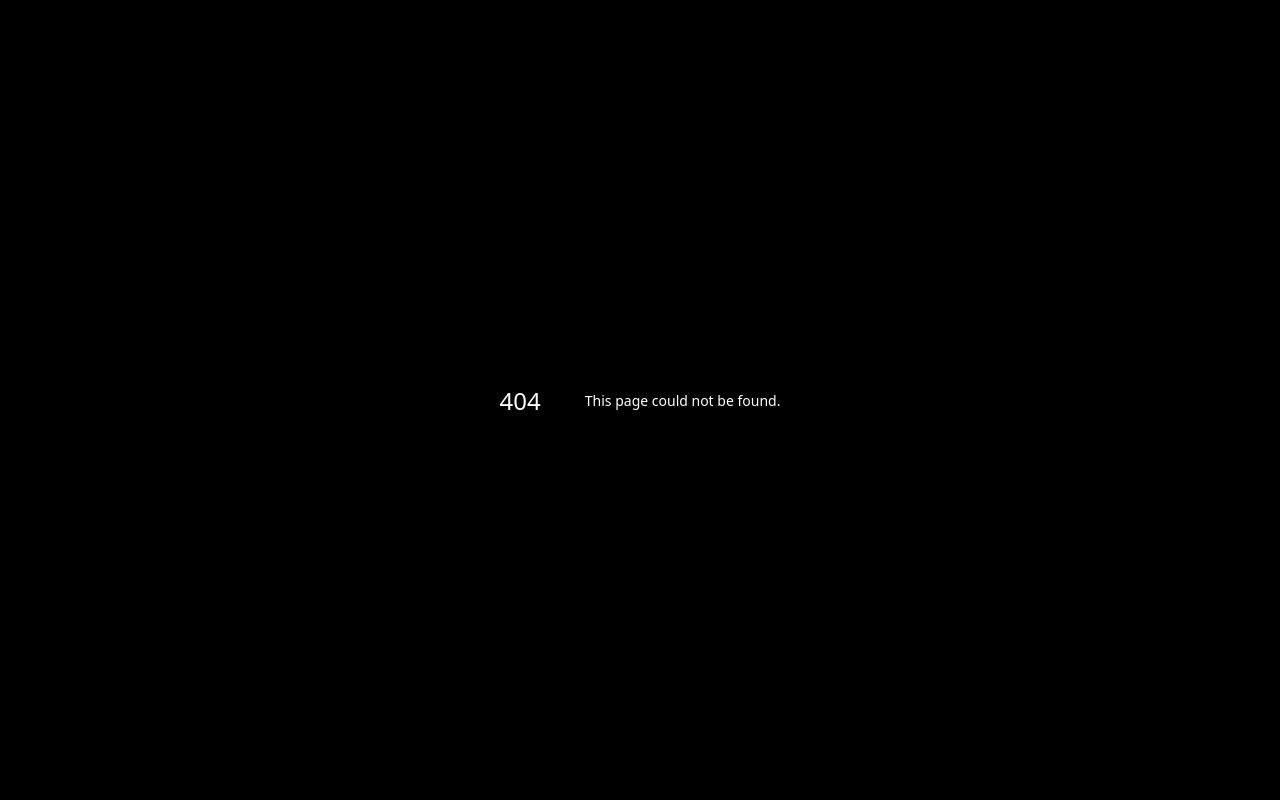
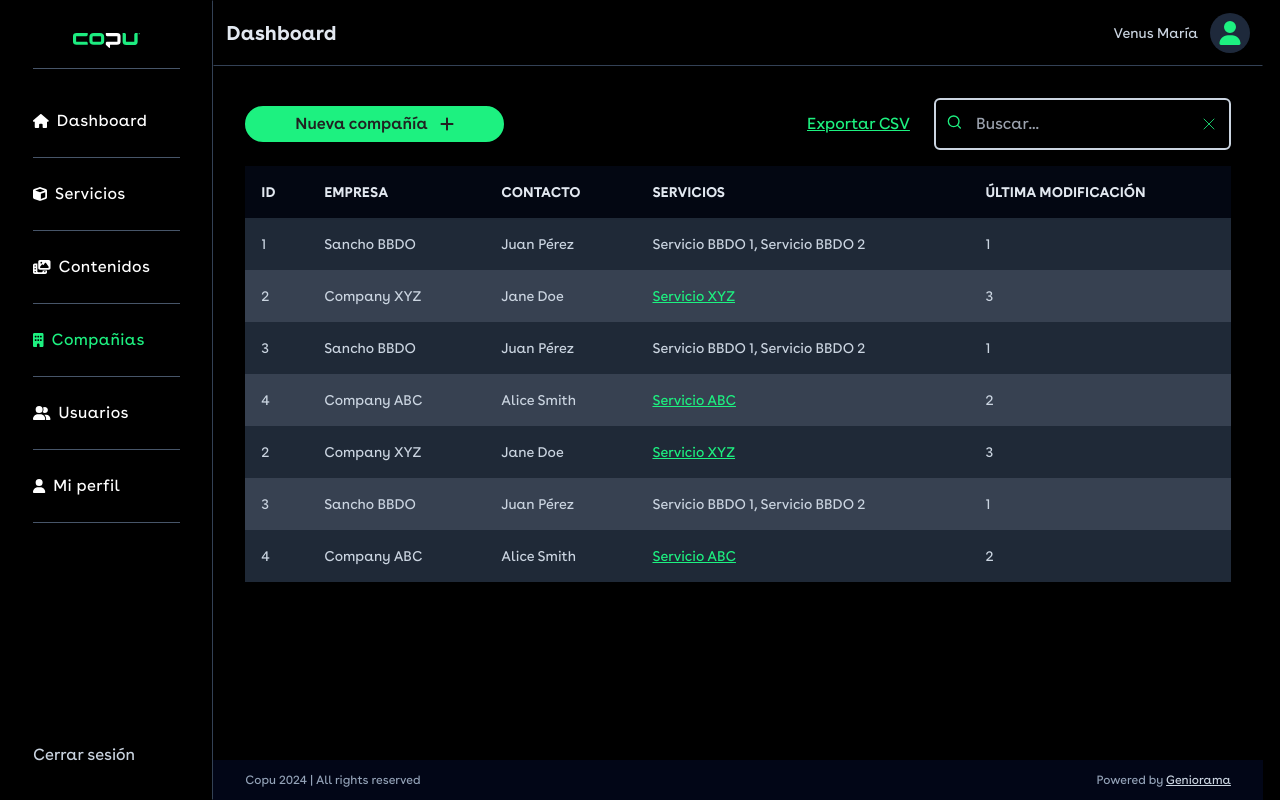
Before and after one commit to Geniorama/app-copu-estatus, a Next.js app: page /dashboard/companias in a window 1280 px wide. Before the commit this address had no page. Built offline with nearby package versions, Linux system fonts and the light colour scheme.

Commit message:
feat: start companies page

```diff
--- /dev/null
+++ b/src/app/dashboard/companias/page.tsx
@@ -0,0 +1,7 @@
+import Companies from "@/app/views/Dashboard/Companies"
+
+export default function CompaniesPage() {
+  return (
+    <Companies />
+  )
+}
--- a/src/app/types/index.ts
+++ b/src/app/types/index.ts
@@ -9,7 +9,7 @@ export interface Company {
   businessName?: string;
   superior?: Company;
   driveLink?: string;
-};
+}
 
 export interface Service {
   id: string;
@@ -28,16 +28,21 @@ export interface Content {
   headline: string;
   pubDate: Date;
   service: Service;
-    socialMediaInfo: JSON
+  socialMediaInfo: JSON;
 }
 
 export interface UserAuth0 {
-    nickname: string,
-    name: string,
-    picture: string,
-    updated_at: string,
-    email: string,
-    email_verified: boolean,
-    sub: string,
-    sid: string
+  nickname: string;
+  name: string;
+  picture: string;
+  updated_at: string;
+  email: string;
+  email_verified: boolean;
+  sub: string;
+  sid: string;
 }
+
+export interface TableDataProps {
+  heads: string[];
+  rows: string[][];
+}
--- /dev/null
+++ b/src/app/views/Dashboard/Companies.tsx
@@ -0,0 +1,84 @@
+"use client";
+
+import Button from "@/app/utilities/ui/Button";
+import Table from "@/app/components/Table/Table";
+import Search from "@/app/utilities/ui/Search";
+import { useEffect, useState } from "react";
+import LinkCP from "@/app/utilities/ui/LinkCP";
+import type { TableDataProps } from "@/app/types";
+import { FontAwesomeIcon } from "@fortawesome/react-fontawesome";
+import { faPlus } from "@fortawesome/free-solid-svg-icons";
+
+const initialData: TableDataProps = {
+  heads: ["ID", "Empresa", "Contacto", "Servicios", "Última modificación"],
+  rows: [
+    ["1", "Sancho BBDO", "Juan Pérez", "Servicio BBDO 1, Servicio BBDO 2", "1"],
+    [
+      "2",
+      "Company XYZ",
+      "Jane Doe",
+      "<a href='' class='underline text-cp-primary'>Servicio XYZ</a>",
+      "3",
+    ],
+    ["3", "Sancho BBDO", "Juan Pérez", "Servicio BBDO 1, Servicio BBDO 2", "1"],
+    [
+      "4",
+      "Company ABC",
+      "Alice Smith",
+      "<a href='' class='underline text-cp-primary'>Servicio ABC</a>",
+      "2",
+    ],
+    [
+      "2",
+      "Company XYZ",
+      "Jane Doe",
+      "<a href='' class='underline text-cp-primary'>Servicio XYZ</a>",
+      "3",
+    ],
+    ["3", "Sancho BBDO", "Juan Pérez", "Servicio BBDO 1, Servicio BBDO 2", "1"],
+    [
+      "4",
+      "Company ABC",
+      "Alice Smith",
+      "<a href='' class='underline text-cp-primary'>Servicio ABC</a>",
+      "2",
+    ],
+  ],
+};
+
+export default function Companies() {
+  const [companies, setCompanies] = useState<TableDataProps | null>(
+    initialData
+  );
+  return (
+    <div>
+      <div className="flex gap-3 items-center justify-between">
+        <div>
+            <Button mode="cp-green">
+                <span className="mr-3">Nueva compañía</span>
+                <FontAwesomeIcon icon={faPlus} />
+            </Button>
+        </div>
+        <div className="flex gap-6 items-center">
+          <LinkCP href="#">Exportar CSV</LinkCP>
+          <div>
+            <Search />
+          </div>
+        </div>
+      </div>
+
+      <div>
+        {companies ? (
+          <Table data={companies} />
+        ) : (
+          <div className=" text-center p-5 mt-10 flex justify-center items-center">
+            <p className="text-slate-400">
+              No hay datos disponibles <br /> o no hay coincidencias con la
+              búsqueda.
+            </p>
+          </div>
+        )}
+      </div>
+    </div>
+  );
+}
--- a/src/app/views/Dashboard/Home.tsx
+++ b/src/app/views/Dashboard/Home.tsx
@@ -7,11 +7,7 @@ import CardAction from "@/app/components/CardAction/CardAction";
 import Table from "@/app/components/Table/Table";
 import Search from "@/app/utilities/ui/Search";
 import type { ChangeEvent } from "react";
-
-interface TableDataProps {
-  heads: string[];
-  rows: string[][];
-}
+import type { TableDataProps } from "@/app/types";
 
 const initialData: TableDataProps = {
   heads: ["ID", "Empresa", "Contacto", "Servicios", "Última modificación"],
```
Lines whose indentation alone changed are shown as unchanged.
